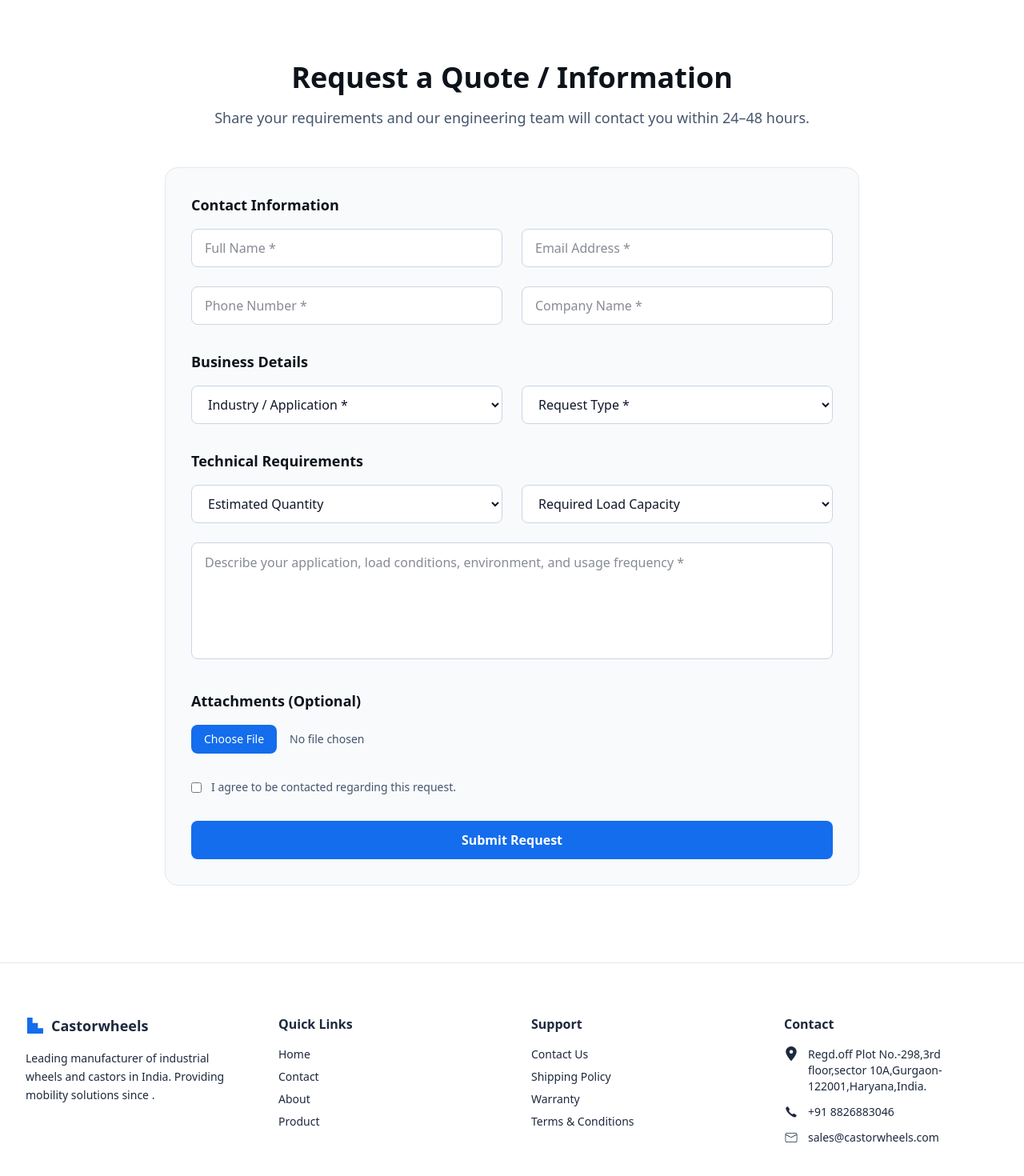
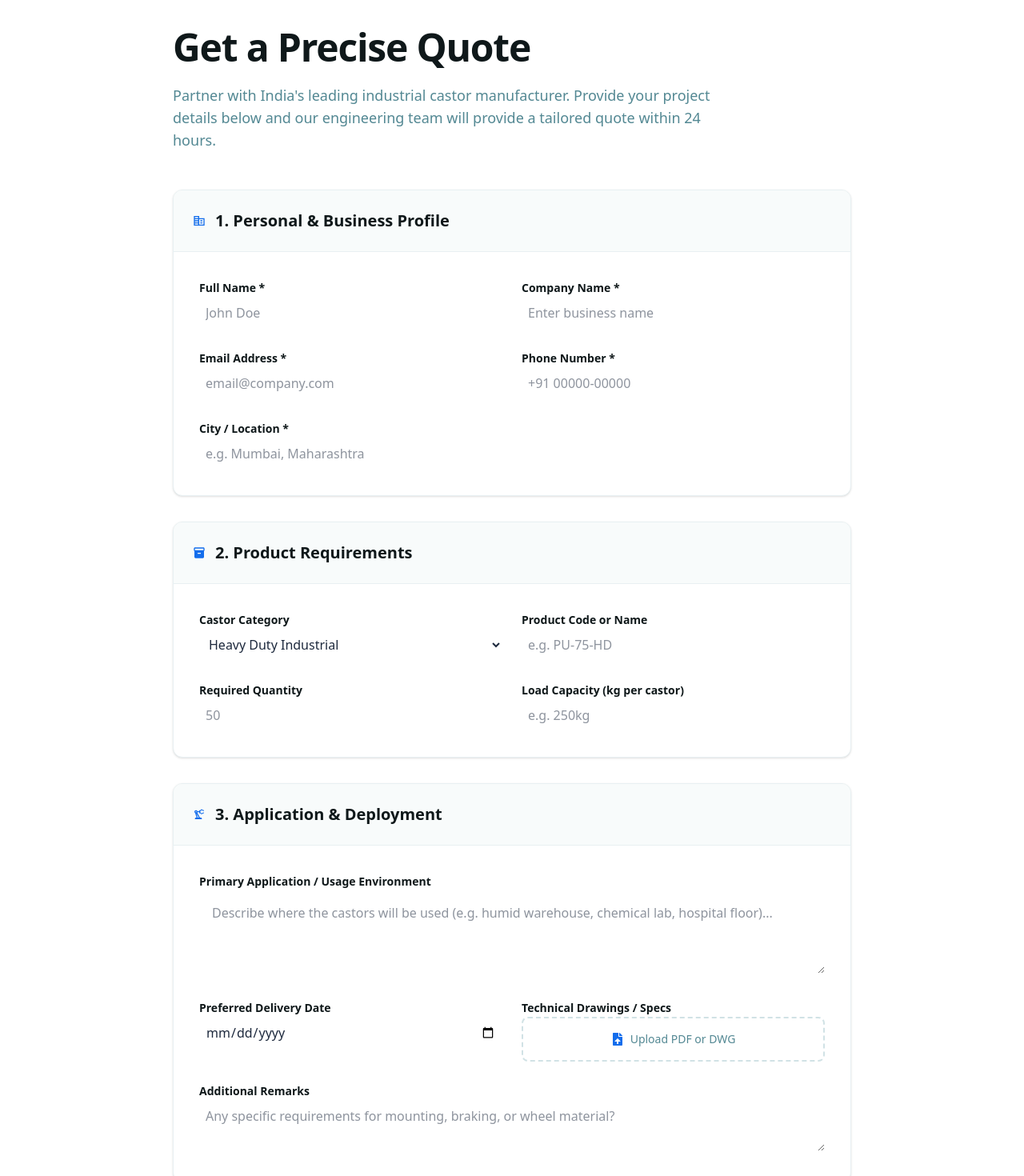
Before and after one commit to kritika799/castorwheels, a React (Vite) app: page /Form in a window 1280 px wide. Shown: the part 100-1570 px from the top of the page at 80% size. Built offline with nearby package versions, Linux system fonts and the light colour scheme.

Commit message:
created form

```diff
--- a/src/About.jsx
+++ b/src/About.jsx
@@ -41,7 +41,7 @@ export default function About() {
             </h2>
             <div className="flex justify-center gap-4 pt-4">
               <button className="h-12 px-8 bg-primary text-white rounded-lg font-bold hover:bg-blue-600 transition-colors">
-                Explore Capabilities
+                Explore products
               </button>
               <button className="h-12 px-8 bg-white/10 backdrop-blur-sm border border-white/20 text-white rounded-lg font-bold hover:bg-white/20 transition-colors">
                 Our Heritage
--- a/src/Contact.jsx
+++ b/src/Contact.jsx
@@ -153,9 +153,9 @@ export default function Contact() {
                           Our Location
                         </h4>
                         <p className="text-slate-600 dark:text-slate-400 text-sm leading-relaxed">
-                          Plot No. 123, Udyog Vihar Phase IV,
+                          Plot No. 298, 3rd floor 10A ,
                           <br />
-                          Gurugram, Haryana 122015,
+                          Gurugram, Haryana 122001,
                           <br />
                           India
                         </p>
--- a/src/Form.jsx
+++ b/src/Form.jsx
@@ -1,172 +1,133 @@
+import { IoSend } from "react-icons/io5";
+import { FaFileUpload } from "react-icons/fa";
+import { MdInventory } from "react-icons/md";
+import { MdCorporateFare } from "react-icons/md";
+import { MdOutlinePrecisionManufacturing } from "react-icons/md";
 import React from "react";
 
 export default function RequestForm() {
   return (
-    <section className="w-full bg-white dark:bg-[#1a2634] py-16 lg:py-24">
-      <div className="max-w-[900px] mx-auto px-4">
-        {/* Header */}
-        <div className="text-center mb-12">
-          <h2 className="text-3xl lg:text-4xl font-bold text-[#0d131b] dark:text-white mb-4">
-            Request a Quote / Information
-          </h2>
-          <p className="text-slate-600 dark:text-slate-300 text-lg">
-            Share your requirements and our engineering team will contact you
-            within 24–48 hours.
-          </p>
+    <main className="max-w-4xl mx-auto px-6 py-12">
+
+<div className="mb-12 text-center md:text-left">
+<h1 className="text-[#0f181a] dark:text-white text-5xl font-black leading-tight tracking-tight mb-4">Get a Precise Quote</h1>
+<p className="text-[#538893] dark:text-gray-400 text-lg max-w-2xl">Partner with India's leading industrial castor manufacturer. Provide your project details below and our engineering team will provide a tailored quote within 24 hours.</p>
 </div>
+<form className="space-y-8">
 
-        {/* Form */}
-        <form className="bg-slate-50 dark:bg-slate-800 p-8 rounded-2xl border border-slate-200 dark:border-slate-700 space-y-8">
-
-          {/* Contact Information */}
-          <div>
-            <h3 className="text-lg font-bold text-[#0d131b] dark:text-white mb-4">
-              Contact Information
-            </h3>
-
-            <div className="grid grid-cols-1 md:grid-cols-2 gap-6">
-              <input
-                type="text"
-                placeholder="Full Name *"
-                required
-                className="input"
-              />
-              <input
-                type="email"
-                placeholder="Email Address *"
-                required
-                className="input"
-              />
-              <input
-                type="tel"
-                placeholder="Phone Number *"
-                required
-                className="input"
-              />
-              <input
-                type="text"
-                placeholder="Company Name *"
-                required
-                className="input"
-              />
+<div className="bg-white dark:bg-gray-900 rounded-xl border border-[#e8f0f2] dark:border-gray-800 shadow-sm overflow-hidden">
+<div className="p-6 border-b border-[#e8f0f2] dark:border-gray-800 bg-[#f8fbfb] dark:bg-gray-800/50 flex items-center gap-3">
+<span className="material-symbols-outlined text-primary"><MdCorporateFare /></span>
+<h2 className="text-[#0f181a] dark:text-white text-xl font-bold">1. Personal &amp; Business Profile</h2>
+</div>
+<div className="p-8 grid grid-cols-1 md:grid-cols-2 gap-6">
+<div className="space-y-2">
+<label className="text-sm font-bold text-[#0f181a] dark:text-gray-300">Full Name *</label>
+<input className="form-input w-full rounded-lg border-[#d1e2e5] bg-transparent p-2 focus:ring-primary focus:border-primary dark:text-white" placeholder="John Doe" type="text"/>
+</div>
+<div className="space-y-2">
+<label className="text-sm font-bold text-[#0f181a] dark:text-gray-300">Company Name *</label>
+<input className="form-input w-full rounded-lg border-[#d1e2e5] dark:border-gray-700 bg-transparent p-2 dark:text-white" placeholder="Enter business name" type="text"/>
+</div>
+<div className="space-y-2">
+<label className="text-sm font-bold text-[#0f181a] dark:text-gray-300">Email Address *</label>
+<input className="form-input w-full rounded-lg border-[#d1e2e5] dark:border-gray-700 bg-transparent p-2 dark:text-white" placeholder="email@company.com" type="email"/>
+</div>
+<div className="space-y-2">
+<label className="text-sm font-bold text-[#0f181a] dark:text-gray-300">Phone Number *</label>
+<input className="form-input w-full rounded-lg border-[#d1e2e5] dark:border-gray-700 bg-transparent p-2 dark:text-white" placeholder="+91 00000-00000" type="tel"/>
+</div>
+<div className="md:col-span-2 space-y-2">
+<label className="text-sm font-bold text-[#0f181a] dark:text-gray-300">City / Location *</label>
+<input className="form-input w-full rounded-lg border-[#d1e2e5] dark:border-gray-700 bg-transparent p-2 dark:text-white" placeholder="e.g. Mumbai, Maharashtra" type="text"/>
+</div>
 </div>
 </div>
 
-          {/* Business Details */}
-          <div>
-            <h3 className="text-lg font-bold text-[#0d131b] dark:text-white mb-4">
-              Business Details
-            </h3>
-
-            <div className="grid grid-cols-1 md:grid-cols-2 gap-6">
-              <select className="input">
-                <option>Industry / Application *</option>
-                <option>Automotive</option>
-                <option>Medical Equipment</option>
-                <option>Furniture</option>
-                <option>Warehouse & Logistics</option>
-                <option>Heavy Machinery</option>
-                <option>Other</option>
+<div className="bg-white dark:bg-gray-900 rounded-xl border border-[#e8f0f2] dark:border-gray-800 shadow-sm overflow-hidden">
+<div className="p-6 border-b border-[#e8f0f2] dark:border-gray-800 bg-[#f8fbfb] dark:bg-gray-800/50 flex items-center gap-3">
+<span className="material-symbols-outlined text-primary"><MdInventory /></span>
+<h2 className="text-[#0f181a] dark:text-white text-xl font-bold">2. Product Requirements</h2>
+</div>
+<div className="p-8 grid grid-cols-1 md:grid-cols-2 gap-6">
+<div className="space-y-2">
+<label className="text-sm font-bold text-[#0f181a] dark:text-gray-300">Castor Category</label>
+<select className="form-input w-full rounded-lg border-[#d1e2e5] dark:border-gray-700 bg-transparent p-2 dark:text-white dark:bg-gray-900">
+<option>Heavy Duty Industrial</option>
+<option>Medical &amp; Healthcare</option>
+<option>Furniture &amp; Decor</option>
+<option>Institutional</option>
+<option>Custom Engineering</option>
 </select>
-
-              <select className="input">
-                <option>Request Type *</option>
-                <option>Request a Quote</option>
-                <option>Custom Engineering</option>
-                <option>Bulk / OEM Order</option>
-                <option>Technical Specifications</option>
-                <option>General Inquiry</option>
-              </select>
+</div>
+<div className="space-y-2">
+<label className="text-sm font-bold text-[#0f181a] dark:text-gray-300">Product Code or Name</label>
+<input className="form-input w-full rounded-lg border-[#d1e2e5] dark:border-gray-700 bg-transparent p-2 dark:text-white" placeholder="e.g. PU-75-HD" type="text"/>
+</div>
+<div className="space-y-2">
+<label className="text-sm font-bold text-[#0f181a] dark:text-gray-300">Required Quantity</label>
+<input className="form-input w-full rounded-lg border-[#d1e2e5] dark:border-gray-700 bg-transparent p-2 dark:text-white" placeholder="50" type="number"/>
+</div>
+<div className="space-y-2">
+<label className="text-sm font-bold text-[#0f181a] dark:text-gray-300">Load Capacity (kg per castor)</label>
+<input className="form-input w-full rounded-lg border-[#d1e2e5] dark:border-gray-700 bg-transparent p-2 dark:text-white" placeholder="e.g. 250kg" type="text"/>
+</div>
 </div>
 </div>
 
-          {/* Technical Requirements */}
-          <div>
-            <h3 className="text-lg font-bold text-[#0d131b] dark:text-white mb-4">
-              Technical Requirements
-            </h3>
-
-            <div className="grid grid-cols-1 md:grid-cols-2 gap-6 mb-6">
-              <select className="input">
-                <option>Estimated Quantity</option>
-                <option>Prototype / Sample</option>
-                <option>1 – 100 Units</option>
-                <option>100 – 1,000 Units</option>
-                <option>1,000+ Units</option>
-              </select>
-
-              <select className="input">
-                <option>Required Load Capacity</option>
-                <option>Up to 100 kg</option>
-                <option>100 – 300 kg</option>
-                <option>300 – 800 kg</option>
-                <option>Custom</option>
-              </select>
+<div className="bg-white dark:bg-gray-900 rounded-xl border border-[#e8f0f2] dark:border-gray-800 shadow-sm overflow-hidden">
+<div className="p-6 border-b border-[#e8f0f2] dark:border-gray-800 bg-[#f8fbfb] dark:bg-gray-800/50 flex items-center gap-3">
+<span className="material-symbols-outlined text-primary"><MdOutlinePrecisionManufacturing /></span>
+<h2 className="text-[#0f181a] dark:text-white text-xl font-bold">3. Application &amp; Deployment</h2>
+</div>
+<div className="p-8 space-y-6">
+<div className="space-y-2">
+<label className="text-sm font-bold text-[#0f181a] dark:text-gray-300">Primary Application / Usage Environment</label>
+<textarea className="form-input w-full rounded-lg border-[#d1e2e5] dark:border-gray-700 bg-transparent p-4 dark:text-white" placeholder="Describe where the castors will be used (e.g. humid warehouse, chemical lab, hospital floor)..." rows="3"></textarea>
+</div>
+<div className="grid grid-cols-1 md:grid-cols-2 gap-6">
+<div className="space-y-2">
+<label className="text-sm font-bold text-[#0f181a] dark:text-gray-300">Preferred Delivery Date</label>
+<div className="relative">
+<input className="form-input w-full rounded-lg border-[#d1e2e5] dark:border-gray-700 bg-transparent p-2 dark:text-white" type="date"/>
+</div>
+</div>
+<div className="space-y-2">
+<label className="text-sm font-bold text-[#0f181a] dark:text-gray-300">Technical Drawings / Specs</label>
+<label className="flex flex-col items-center justify-center w-full h-14 border-2 border-dashed border-[#d1e2e5] dark:border-gray-700 rounded-lg cursor-pointer hover:bg-primary/5 transition-colors">
+<div className="flex items-center gap-2">
+<span className="material-symbols-outlined text-primary"><FaFileUpload /></span>
+<span className="text-sm text-[#538893]">Upload PDF or DWG</span>
+</div>
+<input className="hidden" type="file"/>
+</label>
+</div>
+</div>
+<div className="space-y-2">
+<label className="text-sm font-bold text-[#0f181a] dark:text-gray-300">Additional Remarks</label>
+<textarea className="form-input w-full rounded-lg border-[#d1e2e5] dark:border-gray-700 bg-transparent p-2 dark:text-white" placeholder="Any specific requirements for mounting, braking, or wheel material?" rows="2"></textarea>
+</div>
+</div>
 </div>
 
-            <textarea
-              rows="5"
-              placeholder="Describe your application, load conditions, environment, and usage frequency *"
-              required
-              className="w-full px-4 py-3 rounded-lg border border-slate-300 dark:border-slate-600 bg-white dark:bg-slate-900 text-slate-900 dark:text-white focus:outline-none focus:ring-2 focus:ring-primary resize-none"
-            ></textarea>
+<div className="pt-6">
+<button className="w-full bg-primary hover:bg-[#156e80] text-white py-5 px-8 rounded-xl font-black text-xl shadow-lg shadow-primary/20 transition-all flex items-center justify-center gap-3" type="submit">
+<span>Submit Request for Quotation</span>
+<span className="material-symbols-outlined"><IoSend /></span>
+</button>
+<p className="text-center mt-4 text-sm text-[#538893] dark:text-gray-400">By submitting, you agree to our privacy policy and terms of service.</p>
 </div>
+</form>
 
-          {/* Attachments */}
-          <div>
-            <h3 className="text-lg font-bold text-[#0d131b] dark:text-white mb-4">
-              Attachments (Optional)
-            </h3>
-
-            <input
-              type="file"
-              className="block w-full text-sm text-slate-600 dark:text-slate-300
-                         file:mr-4 file:py-2 file:px-4
-                         file:rounded-lg file:border-0
-                         file:bg-primary file:text-white
-                         hover:file:bg-blue-600"
-            />
+<div className="mt-20 border-t border-[#e8f0f2] dark:border-gray-800 pt-10">
+<p className="text-center text-xs font-bold uppercase tracking-widest text-[#538893] mb-8">Trusted by industry leaders across India</p>
+<div className="flex flex-wrap justify-center items-center gap-12 opacity-50 grayscale">
+<div className="h-8 w-24 bg-gray-400 rounded flex items-center justify-center text-[10px] text-white font-bold">LOGISTIC CORP</div>
+<div className="h-8 w-24 bg-gray-400 rounded flex items-center justify-center text-[10px] text-white font-bold">MEDTECH INDIA</div>
+<div className="h-8 w-24 bg-gray-400 rounded flex items-center justify-center text-[10px] text-white font-bold">FURNI-SYSTEMS</div>
+<div className="h-8 w-24 bg-gray-400 rounded flex items-center justify-center text-[10px] text-white font-bold">AUTO-PLANT</div>
 </div>
-
-          {/* Consent */}
-          <div className="flex items-start gap-3">
-            <input type="checkbox" required className="mt-1" />
-            <p className="text-sm text-slate-600 dark:text-slate-300">
-              I agree to be contacted regarding this request.
-            </p>
 </div>
-
-          {/* Submit */}
-          <button
-            type="submit"
-            className="w-full h-12 bg-primary text-white rounded-lg font-bold hover:bg-blue-600 transition-colors"
-          >
-            Submit Request
-          </button>
-        </form>
-      </div>
-
-      {/* Reusable Input Styles */}
-      <style jsx>{`
-        .input {
-          height: 48px;
-          padding: 0 16px;
-          border-radius: 8px;
-          border: 1px solid rgb(203 213 225);
-          background: white;
-          color: rgb(15 23 42);
-          outline: none;
-        }
-        .input:focus {
-          border-color: #2563eb;
-          box-shadow: 0 0 0 2px rgba(37, 99, 235, 0.4);
-        }
-        .dark .input {
-          background: rgb(15 23 42);
-          border-color: rgb(71 85 105);
-          color: white;
-        }
-      `}</style>
-    </section>
+</main>
   );
 }
--- a/src/Shop.jsx
+++ b/src/Shop.jsx
@@ -36,14 +36,12 @@ export default function Shop() {
               <span className="material-symbols-outlined text-[16px] text-[#4c6c9a] dark:text-slate-500">
                 <MdOutlineChevronRight />
               </span>
-              <span className="font-medium text-[#0d131b] dark:text-slate-100">
-                Industrial Series
-              </span>
+
             </div>
             <div className="flex flex-col gap-2 md:flex-row md:items-end md:justify-between">
               <div className="max-w-2xl">
                 <h1 className="text-3xl font-black tracking-tight text-[#0d131b] dark:text-white sm:text-4xl">
-                  Industrial Castor Catalog
+                   Castor Catalog
                 </h1>
                 <p className="mt-2 text-base text-[#4c6c9a] dark:text-slate-400">
                   Browse our comprehensive range of high-quality castors
```
Also changed, not shown: src/Home.jsx (+58 -54 lines). Lines whose indentation alone changed are shown as unchanged.
